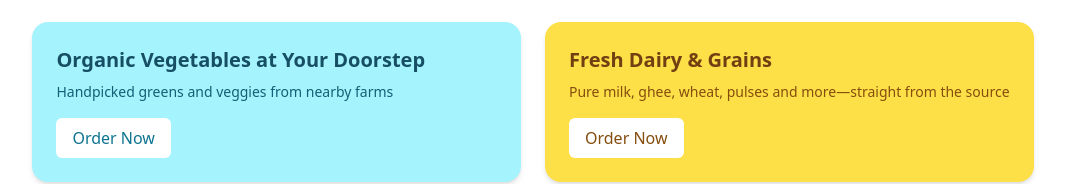
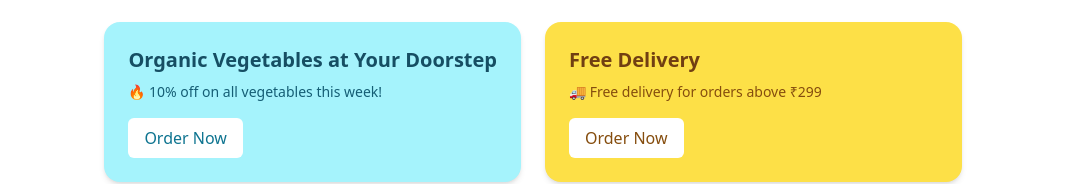
Before and after one commit to SaurabhShisode/Crop-Cart, a React (Vite) app in the folder client/: page /home in a window 1280 px wide. Shown: the part 1070-1254 px from the top of the page, without its empty margins (107-1172 px from the left). Built offline with nearby package versions, Linux system fonts and the light colour scheme; no server answers.

Commit message:
Update Home.tsx

```diff
--- a/client/src/pages/Home.tsx
+++ b/client/src/pages/Home.tsx
@@ -553,14 +553,14 @@ const Home: React.FC = () => {
 
             <div className="bg-cyan-200 p-6 rounded-2xl shadow-md hover:scale-105 transition">
               <h2 className="text-xl font-semibold text-cyan-900 mb-2">Organic Vegetables at Your Doorstep</h2>
-              <p className="mb-4 text-sm text-cyan-800">Handpicked greens and veggies from nearby farms</p>
+              <p className="mb-4 text-sm text-cyan-800">🔥 10% off on all vegetables this week!</p>
               <button className="bg-white text-cyan-700 font-medium px-4 py-2 rounded-md">Order Now</button>
             </div>
 
 
             <div className="bg-yellow-300 p-6 rounded-2xl shadow-md hover:scale-105 transition">
-              <h2 className="text-xl font-semibold text-yellow-900 mb-2">Fresh Dairy & Grains</h2>
-              <p className="mb-4 text-sm text-yellow-800">Pure milk, ghee, wheat, pulses and more—straight from the source</p>
+              <h2 className="text-xl font-semibold text-yellow-900 mb-2">Free Delivery</h2>
+              <p className="mb-4 text-sm text-yellow-800">🚚 Free delivery for orders above ₹299</p>
               <button className="bg-white text-yellow-800 font-medium px-4 py-2 rounded-md">Order Now</button>
             </div>
           </div>
```
